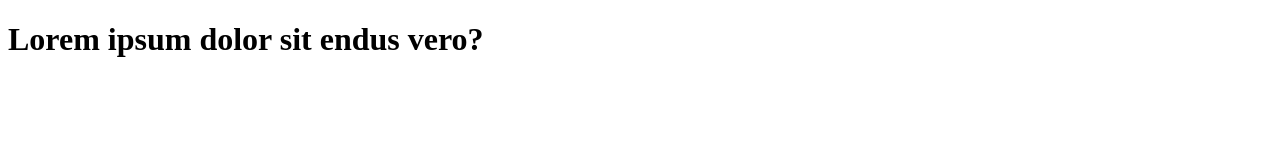
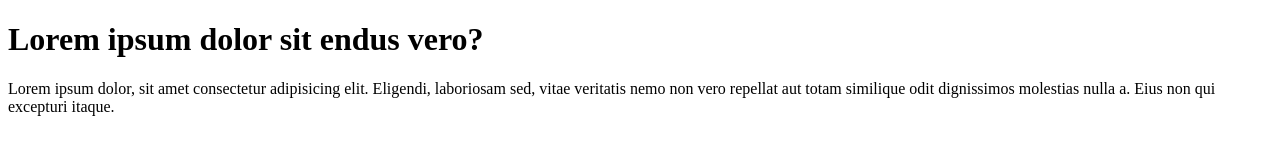
Before and after one commit to Bilkis2023/learn-git, a plain HTML site: page index.html in a window 1280 px wide. Drawn offline with Linux system fonts and the light colour scheme.

Commit message:
add paragraph

```diff
--- a/index.html
+++ b/index.html
@@ -7,5 +7,10 @@
 </head>
 <body>
     <h1>Lorem ipsum dolor sit endus vero?</h1>
+    <p>Lorem ipsum dolor, sit amet consectetur
+         adipisicing elit. Eligendi, laboriosam sed,
+         vitae veritatis nemo non vero repellat aut
+         totam similique odit dignissimos molestias
+          nulla a. Eius non qui excepturi itaque.</p>
 </body>
 </html>
```
